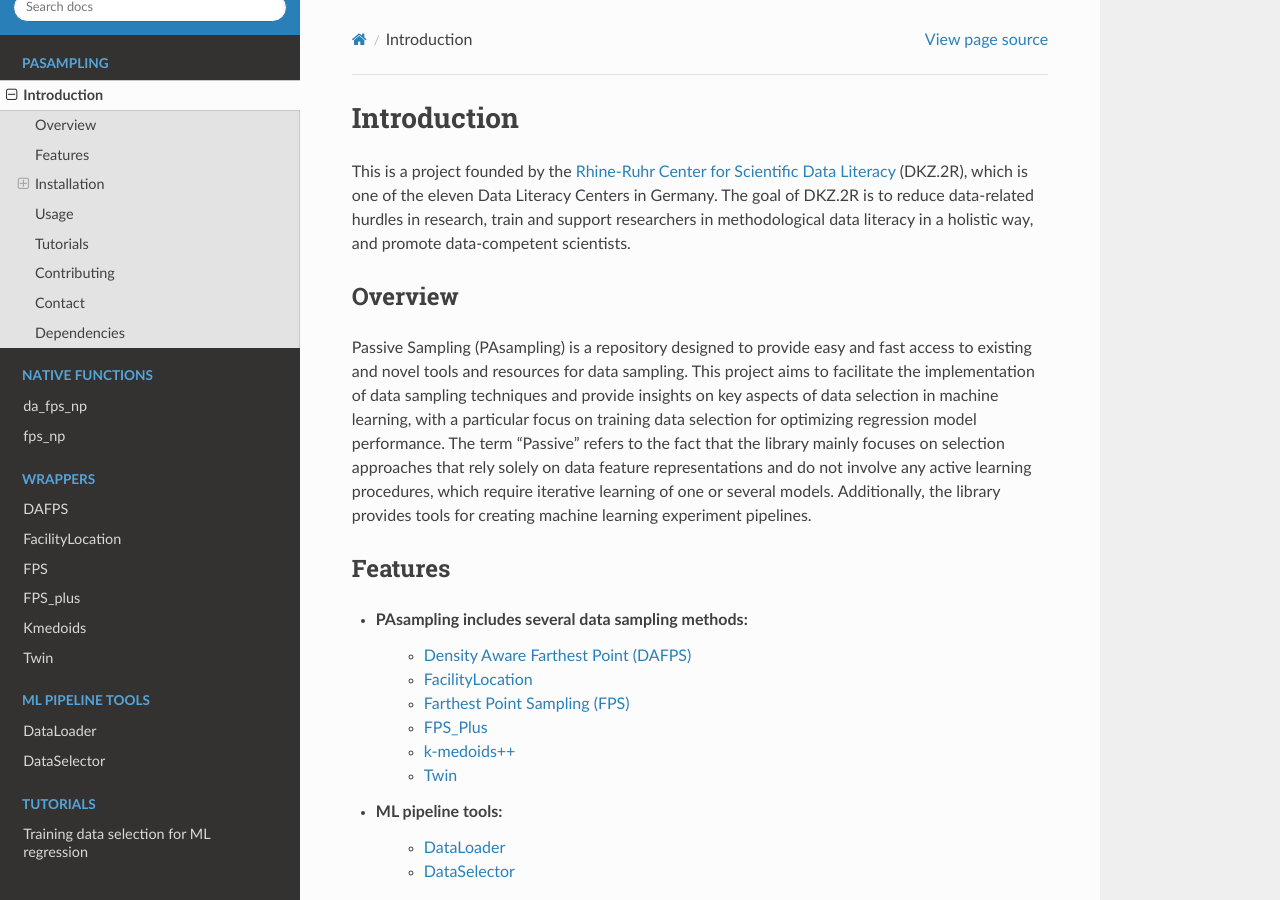
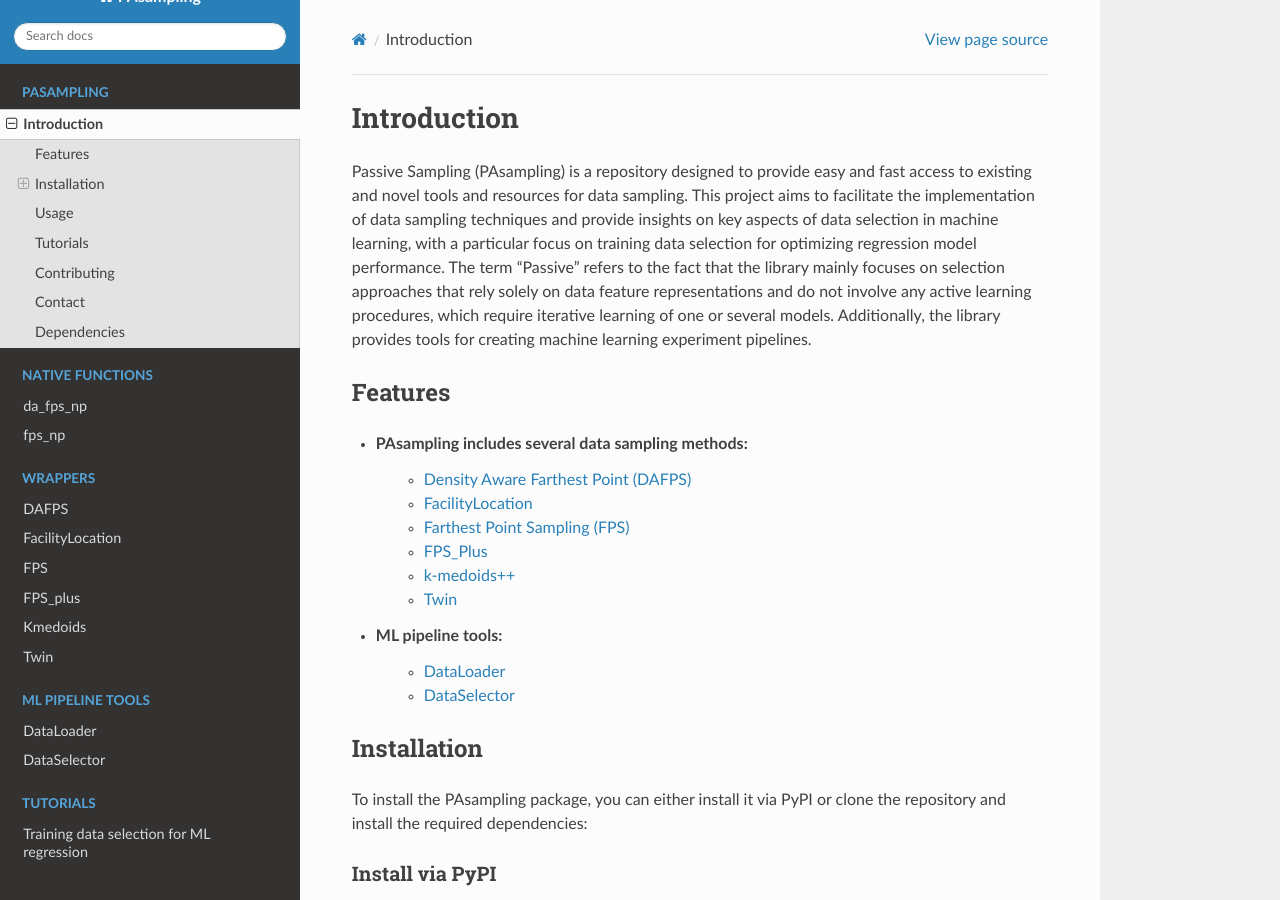
Before and after one commit to PaClimaco/PAsampling, a Sphinx documentation site: the page built from docs/source/PAsampling.rst, in a window 1280 px wide and 900 px high. Built offline with Sphinx 7.4.7 and the Read the Docs theme 3.1.0, drawn with Linux system fonts in a browser that asks for light colours; pages that are not in the unit, such as notebooks, are missing from menus; the version number is read from the project's files by our own code.

Commit message:
update docs

```diff
--- a/docs/source/PAsampling.rst
+++ b/docs/source/PAsampling.rst
@@ -1,10 +1,6 @@
 Introduction
 ==========================================================
 
-This is a project founded by the `Rhine-Ruhr Center for Scientific Data Literacy <https://www.dkz2r.de/>`_ (DKZ.2R), which is one of the eleven Data Literacy Centers in Germany. The goal of DKZ.2R is to reduce data-related hurdles in research, train and support researchers in methodological data literacy in a holistic way, and promote data-competent scientists.
-
-Overview
---------
 
 Passive Sampling (PAsampling) is a repository designed to provide easy and fast access to existing and novel tools and resources for data sampling. This project aims to facilitate the implementation of data sampling techniques and provide insights on key aspects of data selection in machine learning, with a particular focus on training data selection for optimizing regression model performance. The term "Passive" refers to the fact that the library mainly focuses on selection approaches that rely solely on data feature representations and do not involve any active learning procedures, which require iterative learning of one or several models. Additionally, the library provides tools for creating machine learning experiment pipelines.
 
--- a/docs/source/index.rst
+++ b/docs/source/index.rst
@@ -1,5 +1,10 @@
+Passive sampling (PAsampling)
+=============================
 
 Welcome to PAsampling's documentation!
+
+This is a project founded by the `Rhine-Ruhr Center for Scientific Data Literacy <https://www.dkz2r.de/>`_ (DKZ.2R), which is one of the eleven Data Literacy Centers in Germany. The goal of DKZ.2R is to reduce data-related hurdles in research, train and support researchers in methodological data literacy in a holistic way, and promote data-competent scientists.
+
 
 
 .. toctree::
```
